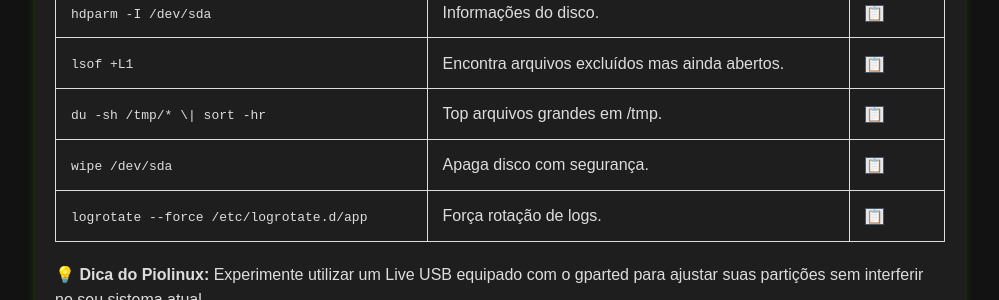
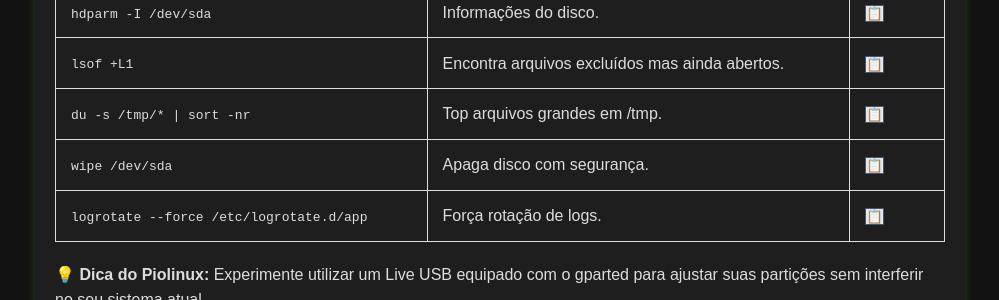
Before and after one commit to Piolinux/piolinux-site, a Jekyll site: the page built from _pages/_comandos/recuperacao-e-manutencao.md, in a window 1280 px wide. Shown: the part 1075-1375 px from the top of the page, without its empty margins (140-1139 px from the left). Built offline with Jekyll 4.4.1, drawn with Linux system fonts in a browser that asks for light colours.

Commit message:
Update recuperacao-e-manutencao.md

```diff
--- a/_pages/_comandos/recuperacao-e-manutencao.md
+++ b/_pages/_comandos/recuperacao-e-manutencao.md
@@ -120,9 +120,9 @@ function filtrarLinhas(termo) {
       <td data-label="Ação"><button class="copy-btn" data-command="lsof +L1">📋</button></td>
     </tr>
     <tr>
-      <td data-label="Comando"><code>du -sh /tmp/* \| sort -hr</code></td>
+      <td data-label="Comando"><code>du -s /tmp/* | sort -nr</code></td>
       <td data-label="Descrição">Top arquivos grandes em /tmp.</td>
-      <td data-label="Ação"><button class="copy-btn" data-command="du -sh /tmp/* \| sort -hr">📋</button></td>
+      <td data-label="Ação"><button class="copy-btn" data-command="du -s /tmp/* | sort -nr">📋</button></td>
     </tr>
     <tr>
       <td data-label="Comando"><code>wipe /dev/sda</code></td>
```
